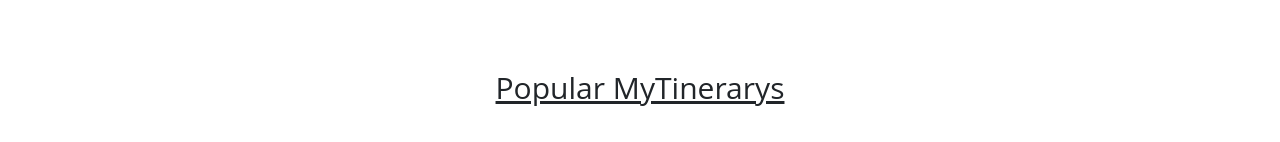
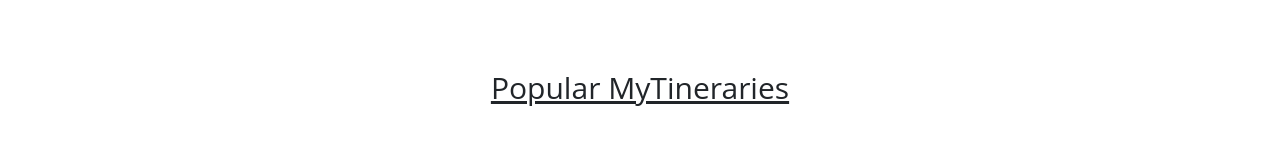
Before and after one commit to MatuMto/MyTinerary, a React (Create React App) app in the folder frontend/: page / in a window 1280 px wide. Shown: the part 810-952 px from the top of the page. Built offline with nearby package versions, Linux system fonts and the light colour scheme.

Commit message:
ultimos cambios

```diff
--- a/frontend/src/components/Carrousel.js
+++ b/frontend/src/components/Carrousel.js
@@ -12,20 +12,23 @@
    const previousSlide = ()=>{
       setCurrent(currentSlide === 0 ? length-1 : currentSlide -1 )
    }
-   const automaticReproduction = ()=>{
-      setTimeout(function(){
-         // alert('hola')
-         setCurrent(currentSlide === length - 1 ? 0 : currentSlide +1)
-      }, 3500)}
-   function limpiar (){
-      clearTimeout(automaticReproduction)
-   }
+
+
+   // const automaticReproduction = ()=>{
+   //    setTimeout(function(){
+   //       setCurrent(currentSlide === length - 1 ? 0 : currentSlide +1)
+   //    }, 3500)}
+
+   // function limpiar (){
+   //    clearTimeout(automaticReproduction)
+   // }
+
    return (
       <>
-         {automaticReproduction()}
+         {/* {automaticReproduction()} */}
          <div className="complete-carrousel">
             <div className="slide-tittle-container">
-               <h3 className="slide-tittle">Popular MyTinerarys</h3>
+               <h3 className="slide-tittle">Popular MyTineraries</h3>
             </div>
             <section className="slider">
                <FaArrowAltCircleLeft className="left-arrow" onClick={previousSlide} />
--- a/frontend/src/components/Header.js
+++ b/frontend/src/components/Header.js
@@ -43,7 +43,9 @@
 
                <DropdownMenu>
                   <DropdownItem>Home</DropdownItem>
-                  <DropdownItem>Cities</DropdownItem>
+                  <DropdownItem>
+                     <NavLink to="/cities" >Cities</NavLink>
+                  </DropdownItem>
                   <DropdownItem>Sign Up</DropdownItem>
                   <DropdownItem disabled>Log In</DropdownItem>
                </DropdownMenu>
--- a/frontend/src/components/HomeMain.js
+++ b/frontend/src/components/HomeMain.js
@@ -12,7 +12,7 @@
             backgroundPosition: 'bottom',
             backgroundSize: 'cover',
          }}>
-            <Header/>
+               <Header/>
             <Hero/>
             <CallToAction/>
          </div>
--- a/frontend/src/components/ResponsiveCarrousel.js
+++ b/frontend/src/components/ResponsiveCarrousel.js
@@ -40,9 +40,8 @@
    return(
       <div className="responsive-footer-container">
 
-         {/* <div className="individual-carrousel"> */}
             <div className="slide-tittle-container">
-               <h3 className="slide-tittle">Popular MyTinerarys</h3>
+               <h3 className="slide-tittle">Popular MyTineraries</h3>
             </div>
 
             <section className="slider">
@@ -89,9 +88,7 @@
                      )
                   })}
             </section>
-         {/* </div> */}
       </div>
    )
 }
-
 export default ResponsiveCarrousel
```
Also changed, not shown: frontend/src/App.css (+6 -3 lines).
